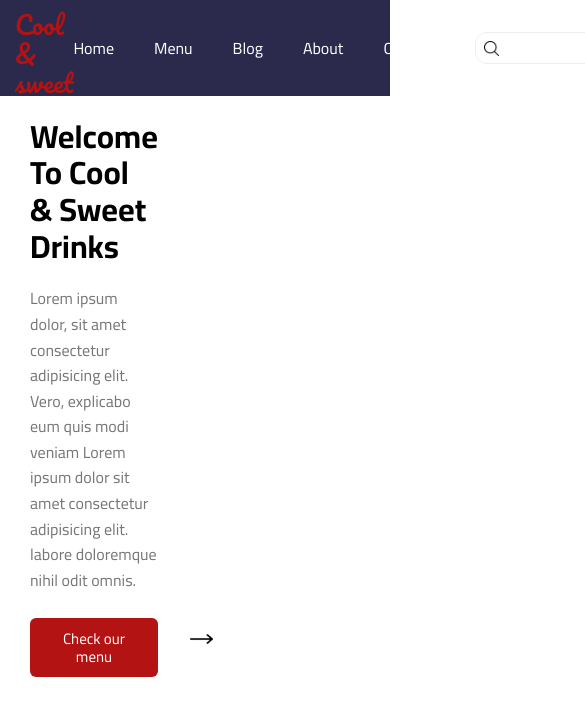
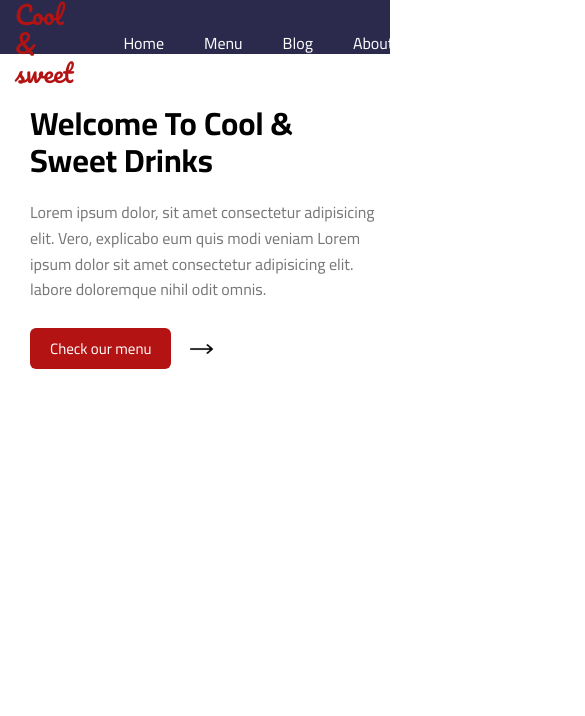
Before and after one commit to Razan153/Cool-sweet, a plain HTML site: page index.html.html in a window 390 px wide. Shown: the top 716 px of the page, 585 px wide, since content can reach past the window. Drawn offline with Linux system fonts and the light colour scheme.

Commit message:
Update style.css

```diff
--- a/css/style.css
+++ b/css/style.css
@@ -59,6 +59,7 @@ a {
 /*start header*/
 header {
     background-color: #2b2a4c;
+    height: 54px;
 }
 
 header .container {
@@ -69,11 +70,14 @@ header .container {
 
 header .container .logo .name {
     font-family: 'Pacifico', cursive;
-    margin-top: 10px;
     font-size: 25px;
     color: #B31312;
 }
-
+@media (max-width: 767px) {
+    .container .con {display: none;
+    }
+    nav ul { margin-left: 50px;}
+}
 header .container nav {
     margin: auto;
 }
@@ -116,12 +120,16 @@ header .container .search {
 
 /*end header*/
 /*landing*/
-.landing {}
 
 .landing .container {
     display: flex;
     justify-content: space-between;
     align-items: center;
+}
+@media (max-width: 767px) {
+    .landing .container{flex-direction: column;}
+    .landing .text{margin-top: 30px;}
+    .landing .imag {margin-top: 25px;}
 }
 
 .landing .text {
```
